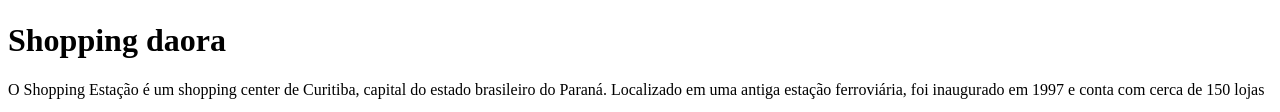
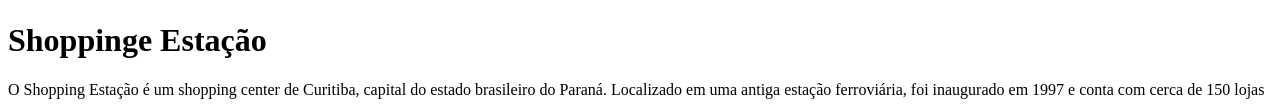
Before and after one commit to kevinlindex/Kev-o-trabalhador, a plain HTML site: page index.html in a window 1280 px wide. Shown: the part 363-475 px from the top of the page. Drawn offline with Linux system fonts and the light colour scheme.

Commit message:
Update index.html

```diff
--- a/index.html
+++ b/index.html
@@ -9,7 +9,7 @@
    </head>
     <body>
       <img src="7_estacao.jpg" alt= "shopping estação">
-      <h1>Shopping daora</h1>
+      <h1>Shoppinge Estação</h1>
      <p>O Shopping Estação é um shopping center de Curitiba, capital do estado brasileiro do Paraná. Localizado em uma antiga estação ferroviária, foi inaugurado em 1997 e conta com cerca de 150 lojas</p>
     </body>
  </html>
```
